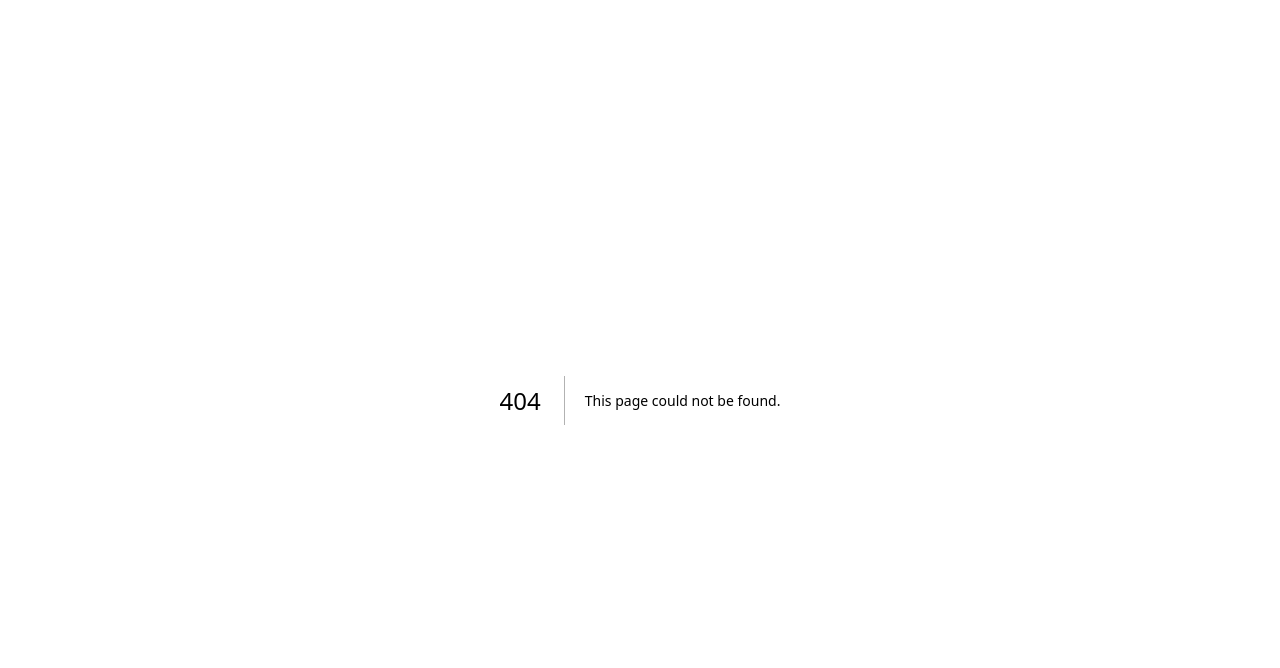
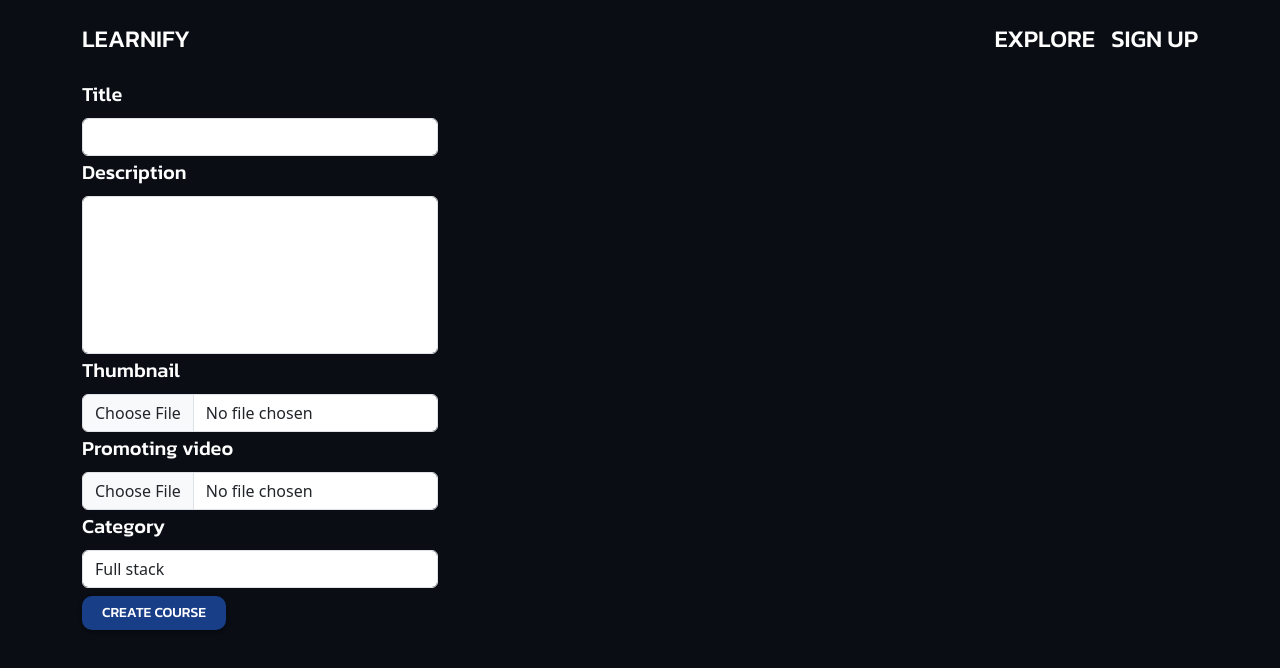
Before and after one commit to youngplq10/learnify-frontend, a Next.js app: page /auth/create in a window 1280 px wide. Before the commit this address had no page. Shown: the top 668 px of the page. Built offline with nearby package versions, Linux system fonts and the light colour scheme; no server answers.

Commit message:
Created basics for creating course form

```diff
--- /dev/null
+++ b/src/app/auth/create/page.tsx
@@ -0,0 +1,14 @@
+import CreateCourseSection from '@/app/modules/CreateCourseSection'
+import Navbar from '@/app/modules/Navbar'
+import React from 'react'
+
+const page = () => {
+    return (
+        <>
+            <Navbar />
+            <CreateCourseSection />
+        </>
+    )
+}
+
+export default page
--- a/src/app/components/CourseDetails.tsx
+++ b/src/app/components/CourseDetails.tsx
@@ -50,7 +50,7 @@ const CourseDetails = ({ title } : { title: string }) => {
     return (
         <>
             <div className="row my-5">
-                <div className="col-6 p-3 position-relative" style={{ height: "350px" }}>
+                <div className="col-12 col-md-6 p-3 position-relative" style={{ height: "350px" }}>
                     <Image
                         src={"http://localhost:8080" + course?.bannerImageLink}
                         fill
@@ -58,7 +58,7 @@ const CourseDetails = ({ title } : { title: string }) => {
                         unoptimized
                         />
                 </div>
-                <div className="col-6 p-5 my-auto">
+                <div className="col-12 col-md-6 p-5 my-auto">
                     <Typography variant='h4' color='textPrimary'>{ course?.title }</Typography>
                     <Typography variant='body2' color='textPrimary'>{ course?.description }</Typography>
                     <Button variant='contained' className='mt-3' onClick={handleSignUpForCourse}>Sign up for the course</Button>
@@ -66,7 +66,7 @@ const CourseDetails = ({ title } : { title: string }) => {
             </div>
 
             <div className="row my-5">
-                <div className="col-6">
+                <div className="col-12 col-md-6">
                     <Accordion className='border'>
                         <AccordionSummary expandIcon={<ExpandMoreIcon sx={{ color: "text.primary" }} />}>
                             <Typography variant='body1' color='textPrimary'>Title of lesson no 1</Typography>
--- /dev/null
+++ b/src/app/components/NewCourseForm.tsx
@@ -0,0 +1,47 @@
+"use client"
+
+import { Button, Typography } from '@mui/material'
+import React, { useState } from 'react'
+
+const NewCourseForm = () => {
+    const [title, setTitle] = useState("");
+    const [description, setDescription] = useState("");
+    const [thumbnail, setThumbnail] = useState<File | null>(null);
+    const [promotingVideo, setPromotingVideo] = useState<File | null>(null);
+    const [category, setCategory] = useState("");
+
+    const handleSubmit = () => {
+        console.log(title)
+        console.log(description)
+        console.log(thumbnail)
+        console.log(promotingVideo)
+        console.log(category)
+    }
+
+    return (
+        <form>
+            <label className='form-label'> <Typography variant='h6' color='textPrimary'>Title</Typography> </label>
+            <input type='text' className='form-control' value={title} onChange={(e) => setTitle(e.target.value)} />
+
+            <label className='form-label'> <Typography variant='h6' color='textPrimary'>Description</Typography> </label>
+            <textarea className='form-control' rows={6} style={{ resize: 'none' }} value={description} onChange={(e) => setDescription(e.target.value)}></textarea>
+
+            <label className='form-label'> <Typography variant='h6' color='textPrimary'>Thumbnail</Typography> </label>
+            <input type='file' className='form-control' onChange={(e) => setThumbnail(e.target.files?.[0] || null)} />
+
+            <label className='form-label'> <Typography variant='h6' color='textPrimary'>Promoting video</Typography> </label>
+            <input type='file' className='form-control' onChange={(e) => setPromotingVideo(e.target.files?.[0] || null)} />
+
+            <label className='form-label'> <Typography variant='h6' color='textPrimary'>Category</Typography> </label>
+            <select className='form-control' value={category} onChange={(e) => setCategory(e.target.value)}>
+                <option value="Full Stack">Full stack</option>
+                <option value="Java">Java</option>
+                <option value="C++">C++</option>
+            </select>
+
+            <Button variant='contained' className='my-2' onClick={handleSubmit}>Create course</Button>
+        </form>
+    )
+}
+
+export default NewCourseForm
--- /dev/null
+++ b/src/app/modules/CreateCourseSection.tsx
@@ -0,0 +1,16 @@
+import React from 'react'
+import NewCourseForm from '../components/NewCourseForm'
+
+const CreateCourseSection = () => {
+    return (
+        <div className='container-lg'>
+            <div className="row">
+                <div className="col-4">
+                    <NewCourseForm />
+                </div>
+            </div>
+        </div>
+    )
+}
+
+export default CreateCourseSection
```
